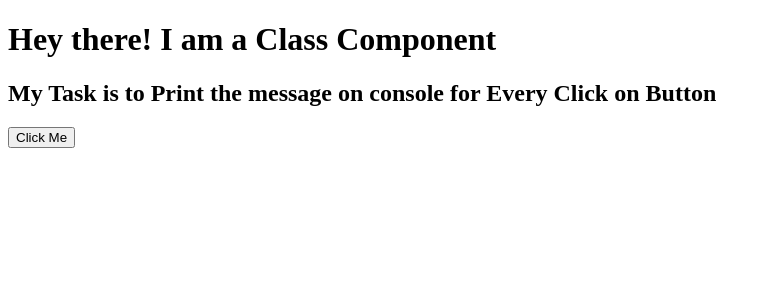
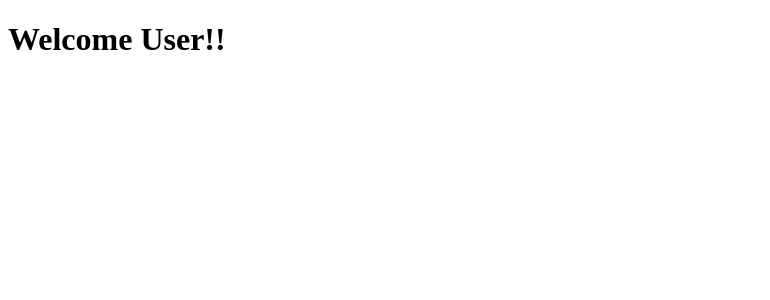
Before and after one commit to MrTwinkleSharma/Full-Stack-React, a React (Create React App) app in the folder tut-app/: page / in a window 1280 px wide. Shown: the top 300 px of the page, without its empty margins (0-770 px from the left). Built offline with nearby package versions, Linux system fonts and the light colour scheme; the HTML template or start-up script is replaced by a standard one.

Commit message:
Conditional Rendering

```diff
--- a/tut-app/src/components/Classcomponent.jsx
+++ b/tut-app/src/components/Classcomponent.jsx
@@ -4,32 +4,19 @@ class ConsoleClick extends Component{
     constructor(){
         super();
         this.state = {
-            counter : 0
+            isLoggedIn : true
         }
+    }
 
-    }
-    clickHandler = () => {
-        console.log("Button Clicked " , this.state.counter , " Times.");
-        let i = this.state.counter;
-        i++;
-        this.setState( {counter : i} );
-
-    }
     render()
     {
+        if(this.state.isLoggedIn)
         return(
-        <>
-        <h1>Hey there! I am a Class Component</h1>
-
-        <h2>My Task is to Print the message on console for Every Click on Button </h2>
-
-        {/* <button onClick =  {this.clickHandler.bind(this)}> Click Me</button> */}
-        {/* <button onClick =  {this.clickHandler}> Click Me</button> */}
-        {/* <button onClick =  {() => this.clickHandler()}> Click Me</button> */}
-        <button onClick =  {this.clickHandler}> Click Me</button>
-
-
-        </>
+        <h1>Welcome User!!</h1>
+        )
+        else
+        return (
+            <h1>Please Log In or Create Account </h1>
         )
     }
 }
```
